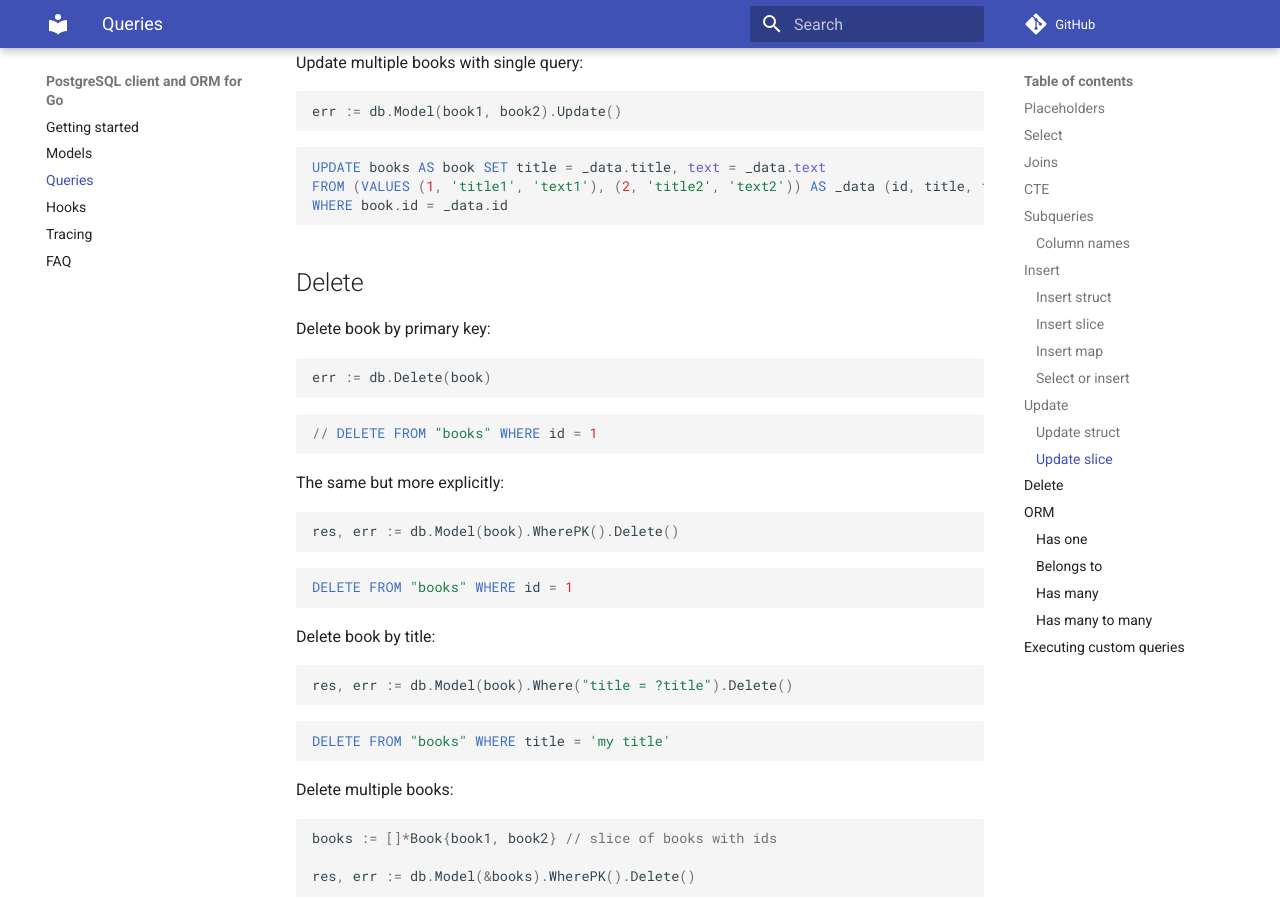
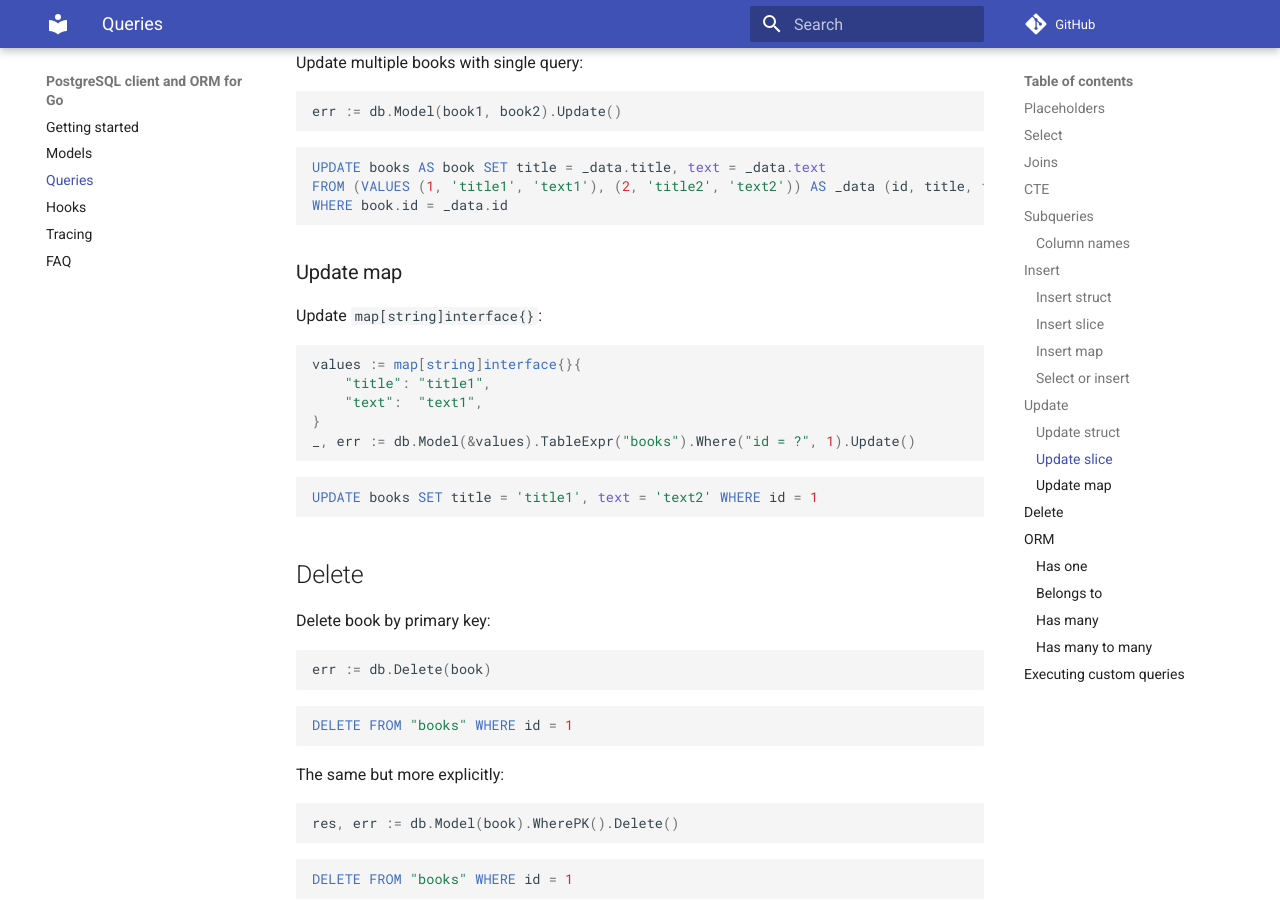
Before and after one commit to go-pg/docs, an MkDocs documentation site: the page built from docs/queries.md, in a window 1280 px wide and 900 px high, scrolled down 10714 px. Built offline with MkDocs 1.6.1 and Material for MkDocs 9.7.7, drawn with Linux system fonts in a browser that asks for light colours; comment, search, counter and statistics services are not loaded; some of the changed text lies outside the part shown.

Commit message:
Update map

````diff
--- a/docs/queries.md
+++ b/docs/queries.md
@@ -481,7 +481,7 @@ err := db.Model(book).Returning("*").Insert()
 ```
 
 ```sql
-// INSERT INTO "books" (title, text) VALUES ('my title', 'my text') RETURNING *
+INSERT INTO "books" (title, text) VALUES ('my title', 'my text') RETURNING *
 ```
 
 Insert new book or update existing one:
@@ -534,7 +534,7 @@ _, err := db.Model(&values).TableExpr("books").Insert()
 ```
 
 ```sql
-// INSERT INTO "books" (title, text) VALUES ('title1', 'text2')
+INSERT INTO books (title, text) VALUES ('title1', 'text2')
 ```
 
 ### Select or insert
@@ -617,6 +617,22 @@ FROM (VALUES (1, 'title1', 'text1'), (2, 'title2', 'text2')) AS _data (id, title
 WHERE book.id = _data.id
 ```
 
+### Update map
+
+Update `map[string]interface{}`:
+
+```go
+values := map[string]interface{}{
+    "title": "title1",
+    "text":  "text1",
+}
+_, err := db.Model(&values).TableExpr("books").Where("id = ?", 1).Update()
+```
+
+```sql
+UPDATE books SET title = 'title1', text = 'text2' WHERE id = 1
+```
+
 ## Delete
 
 Delete book by primary key:
@@ -626,7 +642,7 @@ err := db.Delete(book)
 ```
 
 ```sql
-// DELETE FROM "books" WHERE id = 1
+DELETE FROM "books" WHERE id = 1
 ```
 
 The same but more explicitly:
````
Also changed, not shown: other parts of docs/queries.md (+3 -3 lines).
